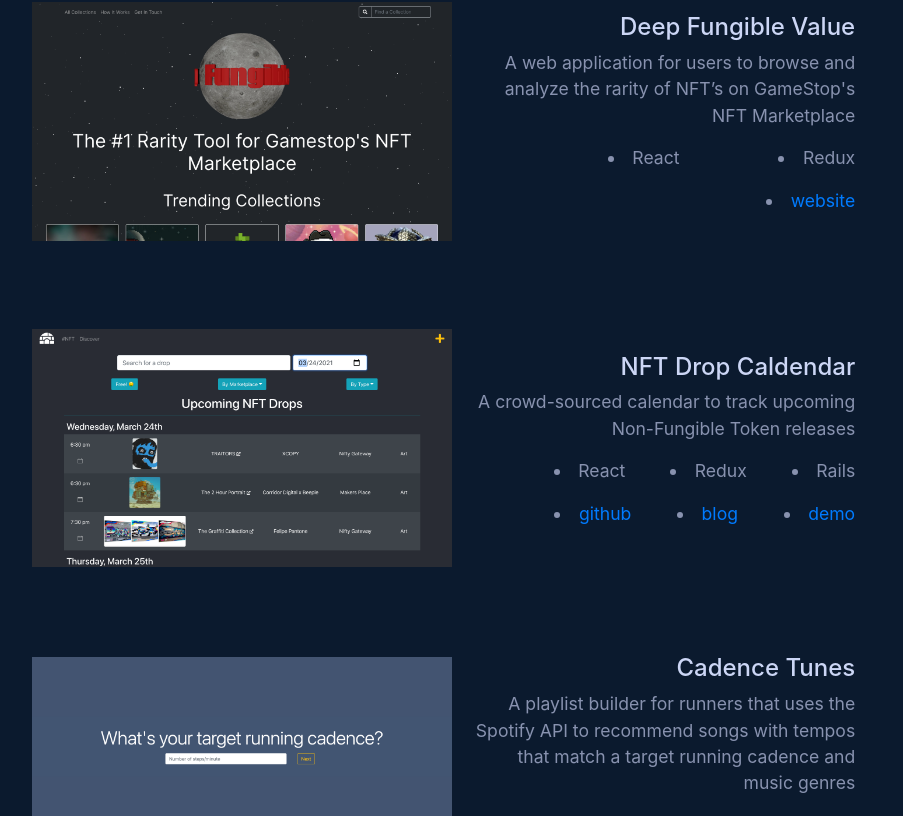
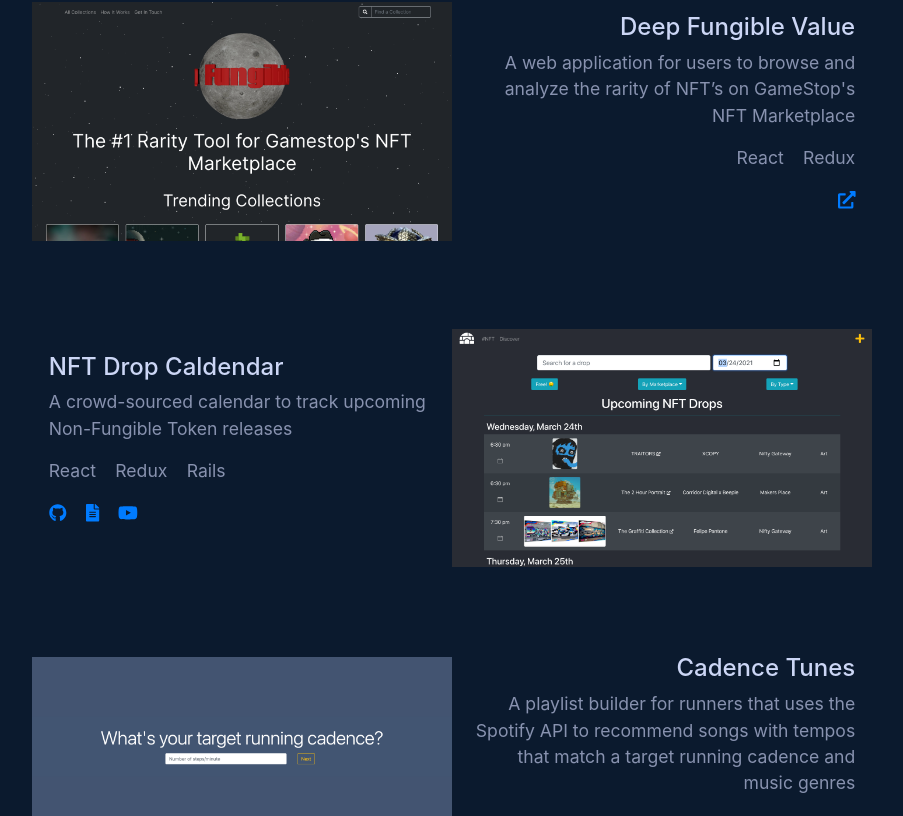
Before and after one commit to brownjer3/personal-website, a React (Create React App) app: page / in a window 1280 px wide. Shown: the part 2379-3195 px from the top of the page, without its empty margins (188-1091 px from the left). Built offline with nearby package versions, Linux system fonts and the light colour scheme.

Commit message:
dynamically render project link icons

```diff
--- a/src/App.css
+++ b/src/App.css
@@ -210,14 +210,39 @@ section {
 	flex-direction: row;
 }
 
+.project-tech-list-left {
+	padding: 0 0;
+	display: flex;
+	justify-content: start;
+	/* width: 100%; */
+	list-style-position: inside;
+	color: #8892af;
+	font-size: 1.1rem;
+	list-style: none;
+}
+
+.project-tech-list-right {
+	padding: 0 0;
+	display: flex;
+	justify-content: end;
+	list-style-position: inside;
+	color: #8892af;
+	font-size: 1.1rem;
+	list-style: none;
+}
+
 .horizontal-list {
 	display: flex;
 	justify-content: end;
 	list-style-position: inside;
 }
 
-.horizontal-item {
-	margin-left: auto;
+.horizontal-item-left {
+	margin-right: 5%;
+}
+
+.horizontal-item-right {
+	margin-left: 5%;
 }
 
 .project-card:hover {
--- a/src/mainComponents/Projects.js
+++ b/src/mainComponents/Projects.js
@@ -1,10 +1,15 @@
 import { Component } from "react";
 import { projects } from "../data/ProjectData";
+import { FontAwesomeIcon } from "@fortawesome/react-fontawesome";
+import { faExternalLinkAlt } from "@fortawesome/free-solid-svg-icons";
+import { faFileAlt } from "@fortawesome/free-solid-svg-icons";
+import { faGithub } from "@fortawesome/free-brands-svg-icons";
+import { faYoutube } from "@fortawesome/free-brands-svg-icons";
 
 export default class Projects extends Component {
 	makeProjects = () => {
-		return projects.map((project) => {
-			return <Project project={project} />;
+		return projects.slice(0, 3).map((project, idx) => {
+			return <Project project={project} idx={idx} />;
 		});
 	};
 
@@ -22,32 +27,85 @@ export default class Projects extends Component {
 
 const Project = (props) => {
 	const { name, desc, image, tech, production, links } = props.project;
+	const even = props.idx % 2 === 0;
 
-	const makeTechList = (list) => {
+	const makeTechList = (list, pos) => {
 		return list.map((item) => {
-			return <li className="horizontal-item">{item}</li>;
-		});
-	};
-
-	const makeLinkList = (links) => {
-		return Object.keys(links).map((link) => {
 			return (
-				<li className="horizontal-item">
-					<a href={links[link]}>{link}</a>
+				<li
+					className={
+						pos === "left" ? "horizontal-item-left" : "horizontal-item-right"
+					}
+				>
+					{item}
 				</li>
 			);
 		});
 	};
 
+	const makeLinkList = (links, pos) => {
+		return Object.keys(links).map((link) => {
+			return (
+				<li
+					className={
+						pos === "left" ? "horizontal-item-left" : "horizontal-item-right"
+					}
+				>
+					<LinkIcon type={link} link={links[link]} />
+					{/* <a href={links[link]}>{link}</a> */}
+				</li>
+			);
+		});
+	};
+
+	if (!even) {
+		return (
+			<div className="projects-container">
+				<div className="project-content text-left">
+					<h4>{name}</h4>
+					<p className="content-text">{desc}</p>
+					<ul className="project-tech-list-left">
+						{makeTechList(tech, "left")}
+					</ul>
+					<ul className="project-tech-list-left">
+						{makeLinkList(links, "left")}
+					</ul>
+				</div>
+				<img src={image} className="project-image" />
+			</div>
+		);
+	} else {
 		return (
 			<div className="projects-container">
 				<img src={image} className="project-image" />
 				<div className="project-content">
 					<h4>{name}</h4>
 					<p className="content-text">{desc}</p>
-				<ul className="content-text horizontal-list">{makeTechList(tech)}</ul>
-				<ul className="content-text horizontal-list">{makeLinkList(links)}</ul>
+					<ul className="project-tech-list-right">
+						{makeTechList(tech, "right")}
+					</ul>
+					<ul className="project-tech-list-right">
+						{makeLinkList(links, "right")}
+					</ul>
 				</div>
 			</div>
 		);
+	}
 };
+
+const LinkIcon = (props) => {
+	const { type, link } = props;
+
+	const icons = {
+		website: faExternalLinkAlt,
+		github: faGithub,
+		demo: faYoutube,
+		blog: faFileAlt,
+	};
+
+	return (
+		<a href={link} target="_blank">
+			<FontAwesomeIcon icon={icons[type]} />
+		</a>
+	);
+};
```
Lines whose indentation alone changed are shown as unchanged.
